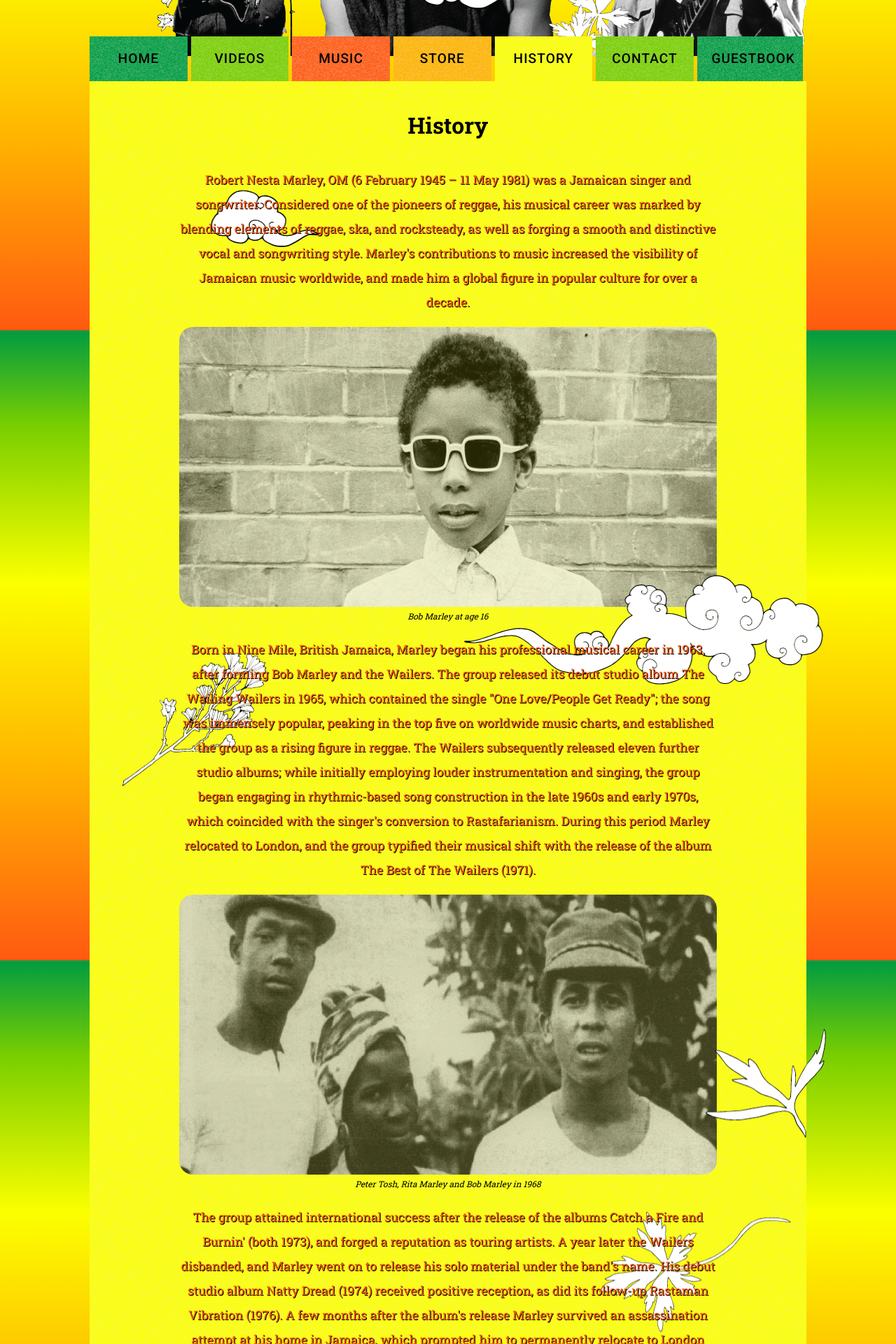
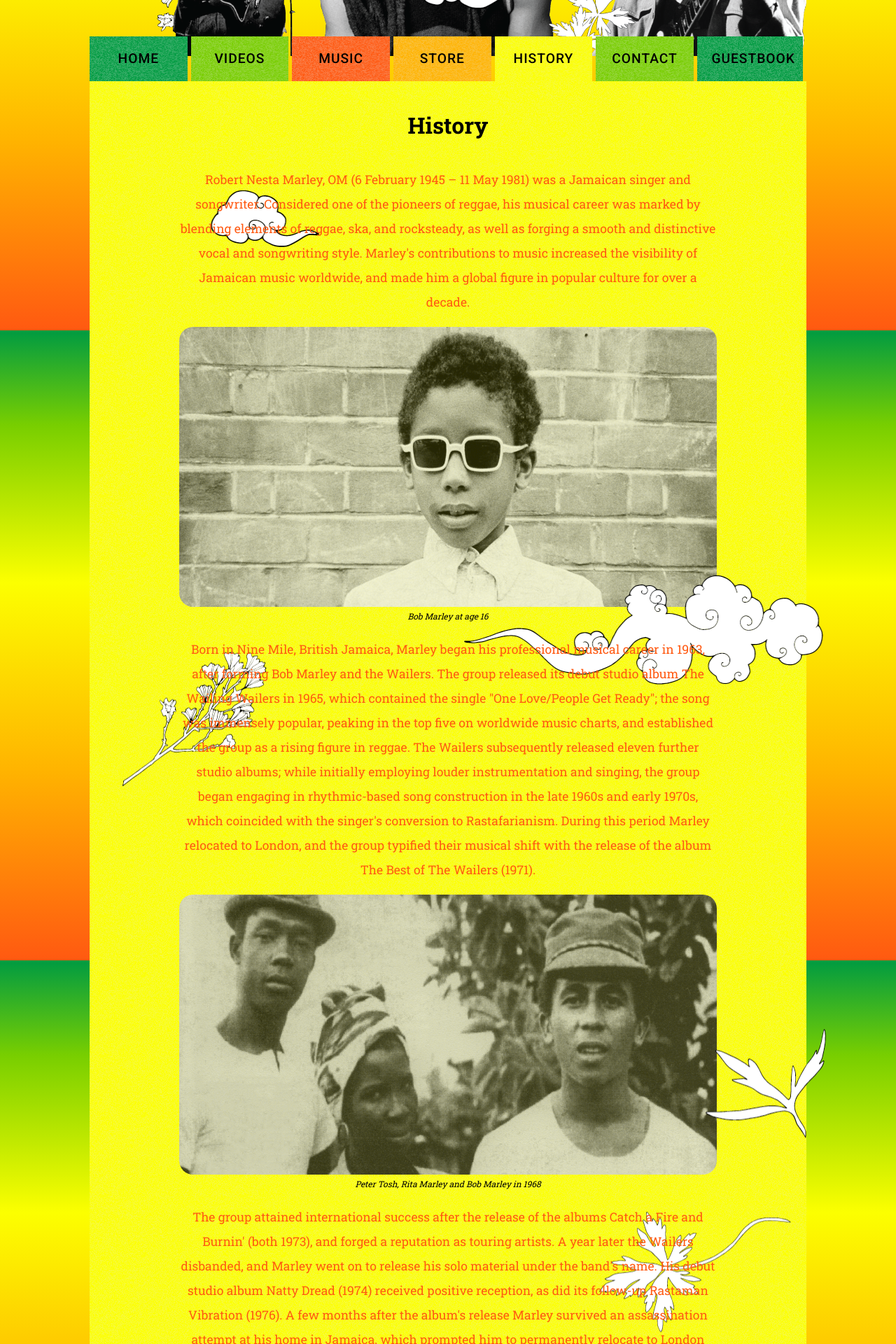
Before and after one commit to bruer/band-site, a Jekyll site: the page built from history.html, in a window 1280 px wide. Shown: the part 428-2348 px from the top of the page at 70% size. Built offline with Jekyll 4.4.1, drawn with Linux system fonts in a browser that asks for light colours.

Commit message:
rmv text-shadow in history

```diff
--- a/_sass/history.scss
+++ b/_sass/history.scss
@@ -21,7 +21,7 @@
   z-index: 2;
 
   color: $darkOrange;
-  text-shadow: 1px 1px $bodyColor;
+  // text-shadow: 1px 1px $bodyColor;
 }
 
 .about-container i {
@@ -64,7 +64,7 @@
   background-position: center;
   background-size: contain;
   background-repeat: no-repeat;
-  background-color: orange;
+  background-color: $orange;
 }
 
 .history-moving-img {
```
